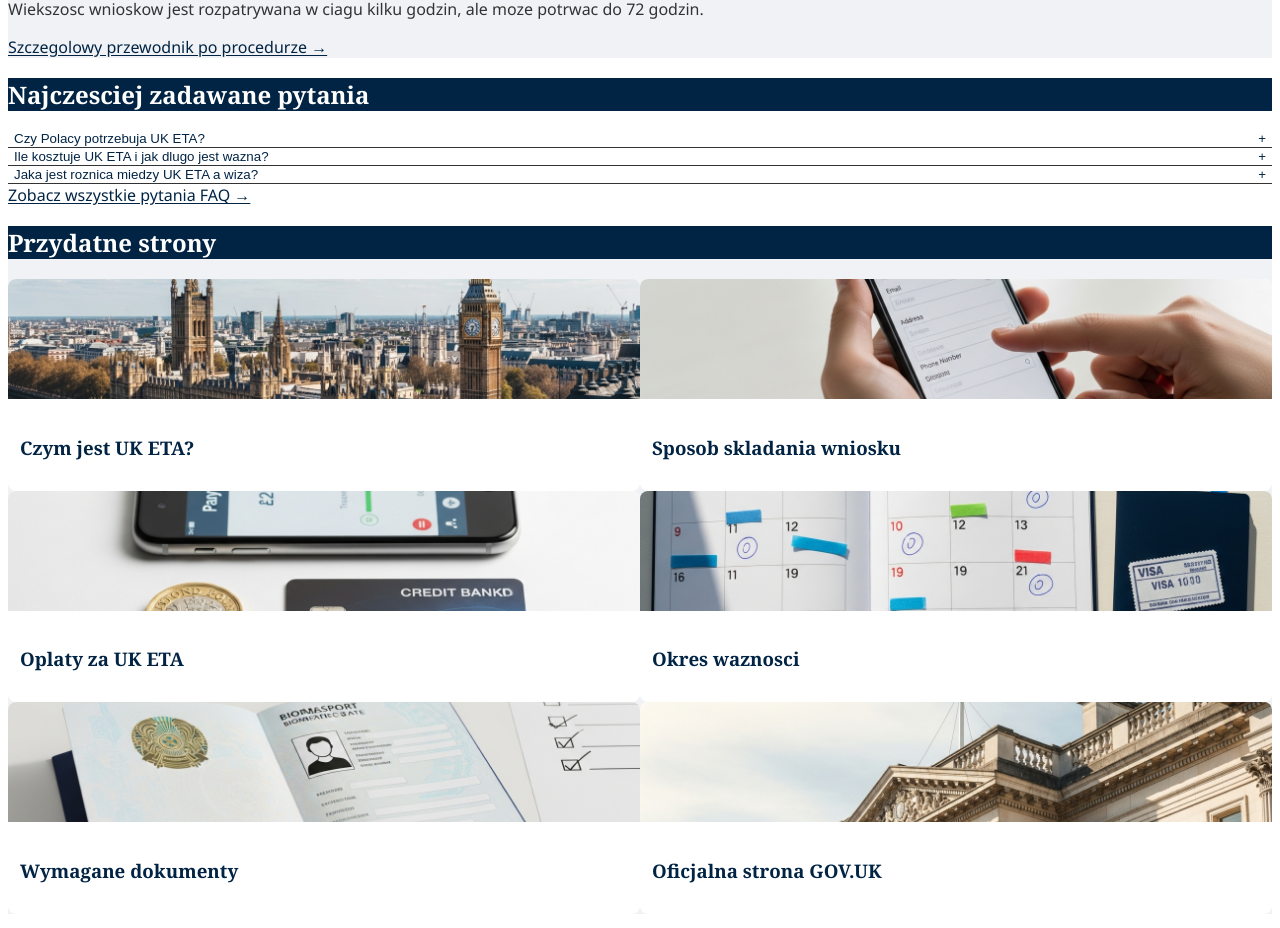
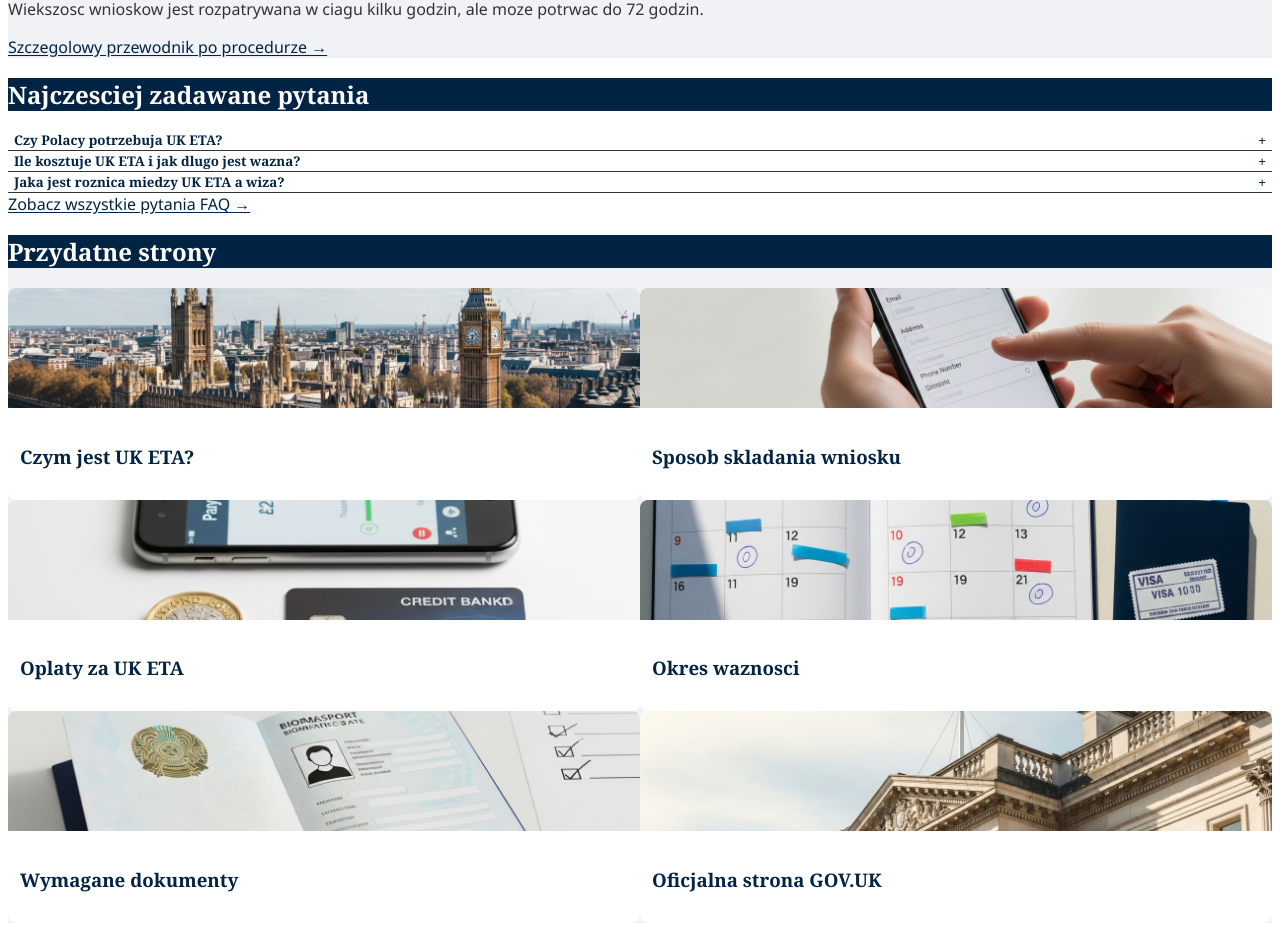
Before and after one commit to mediaxsaburoai0818-design/uk-eta-site, a Next.js app: page / in a window 1280 px wide. Shown: the part 1355-2283 px from the top of the page. Built offline with nearby package versions, Linux system fonts and the light colour scheme.

Commit message:
fix: FAQ h3 matching heading size

```diff
--- a/app/FAQAccordion.tsx
+++ b/app/FAQAccordion.tsx
@@ -11,23 +11,23 @@ export default function FAQAccordion({ items }: { items: FAQItem[] }) {
   const [openIndex, setOpenIndex] = useState<number | null>(null);
 
   return (
-    <div className="space-y-3">
+    <div className="space-y-4">
       {items.map((item, index) => (
-        <div key={index} className="border-b border-gray-300">
+        <div key={index} className="border-b border-gray-300 pb-4">
           <button
             onClick={() => setOpenIndex(openIndex === index ? null : index)}
-            className="w-full flex items-center justify-between py-4 text-left"
+            className="w-full flex items-center justify-between py-3 text-left"
             style={{ background: "none", border: "none", cursor: "pointer" }}
           >
-            <span className="font-bold text-[#022444] text-base pr-4">
+            <h3 className="font-bold pr-4" style={{ color: "#022444", margin: 0, fontSize: "inherit" }}>
               {item.question}
-            </span>
-            <span className="flex-shrink-0 text-[#022444] text-xl font-bold">
+            </h3>
+            <span className="flex-shrink-0 text-xl font-bold" style={{ color: "#022444" }}>
               {openIndex === index ? "−" : "+"}
             </span>
           </button>
           {openIndex === index && (
-            <div className="pb-4">
+            <div className="pt-2">
               <p className="text-gray-600 text-sm leading-relaxed">
                 {item.answer}
               </p>
```
